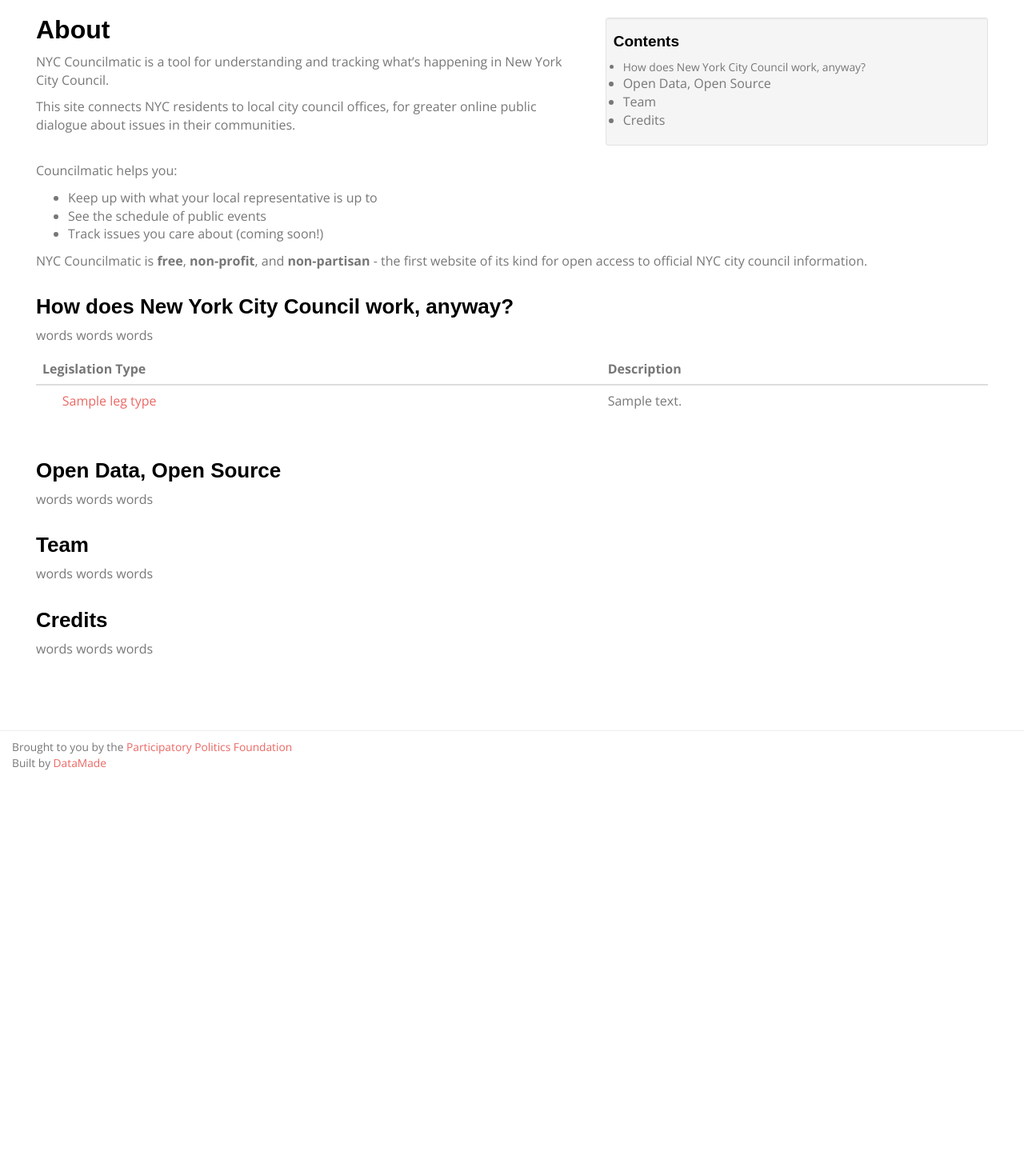
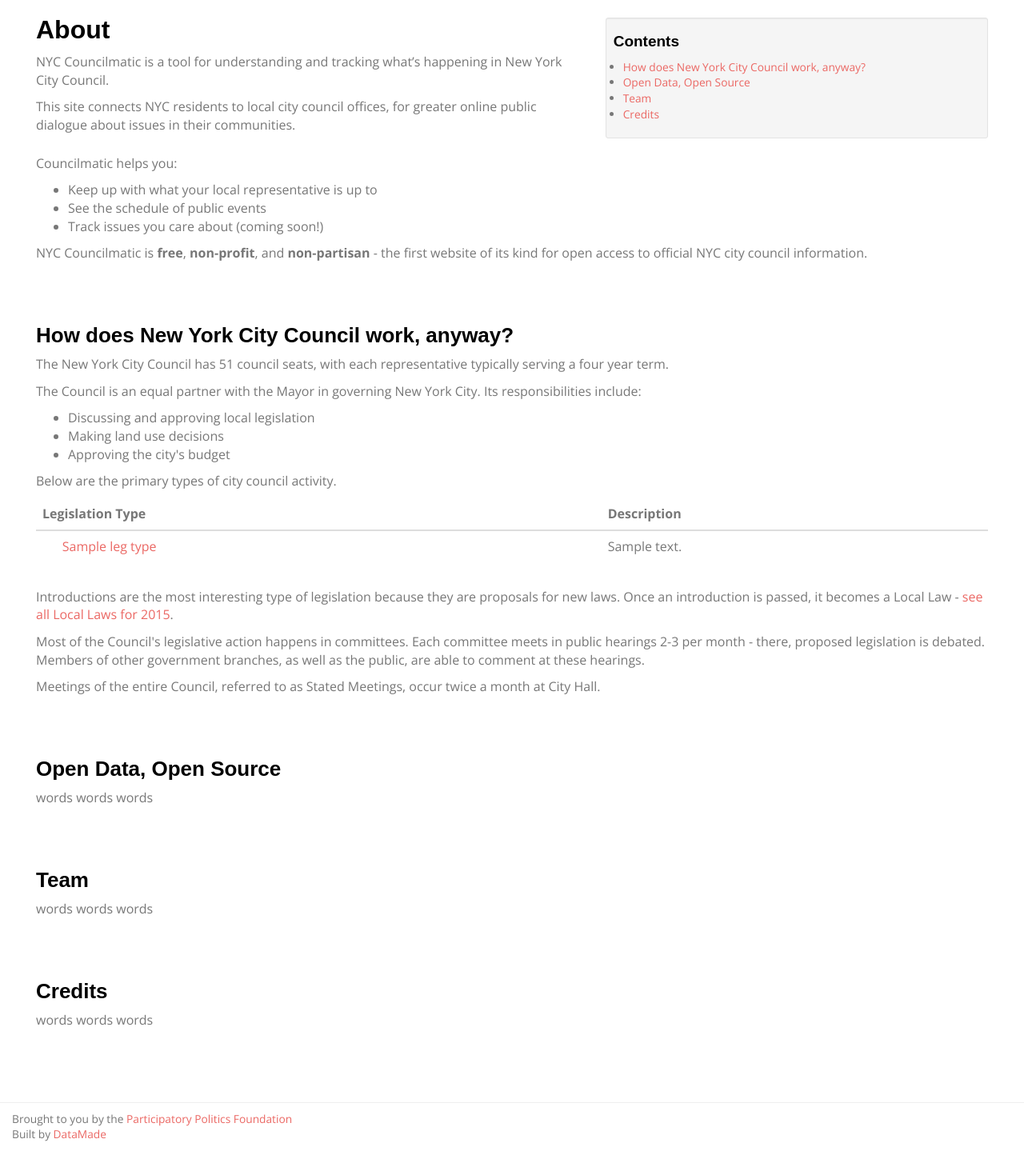
Before and after one commit to datamade/nyc-councilmatic, a Django app: template core/templates/core/about.html in a window 1280 px wide. Shown: the part 61-1500 px from the top of the page at 80% size. Before the commit the page ends 1024 px from the top, so only its background shows below. Run offline with Django 3.2, Linux system fonts and the light colour scheme; the template is opened without the code that fills it: most values are stand-ins (such as "Sample title", 1, 10 or a date in 2020); parts of the project's set-up code (start-up, migrations or seed data) failed here and were passed over; some libraries are stand-ins or nearby versions; some web fonts are replaced.

Commit message:
how city council works, first pass, #53

```diff
--- a/core/templates/core/about.html
+++ b/core/templates/core/about.html
@@ -14,16 +14,24 @@
             <div class="well well-sm">
                 <h4>Contents</h4>
                 <ul class="less-pad-list">
-                    <li class="small">How does New York City Council work, anyway?</li>
-                    <li>Open Data, Open Source</li>
-                    <li>Team</li>
-                    <li>Credits</li>
+                    <li class="small">
+                        <a href="#about-city-council">How does New York City Council work, anyway?</a>
+                    </li>
+                    <li class="small">
+                        <a href="#open-data-open-source">Open Data, Open Source</a>
+                    </li>
+                    <li class="small">
+                        <a href="#team">Team</a>
+                    </li>
+                    <li class="small">
+                        <a href="#credits">Credits</a>
+                    </li>
                 </ul>
             </div>
         </div>
     </div>
 
-    <div class="row-fluid">
+    <div class="row-fluid clearfix">
         <div class="col-sm-12">
             <p>Councilmatic helps you:</p>
             <ul>
@@ -43,10 +51,28 @@
     </div>
 
 
-    <div class="row-fluid">
+    <div class="row-fluid clearfix" id="about-city-council">
         <div class="col-sm-12">
+            <br/><br/>
             <h3>How does New York City Council work, anyway?</h3>
-            <p>words words words</p>
+
+            <p>The New York City Council has 51 council seats, with each representative typically serving a four year term.</p>
+
+            <p>The Council is an equal partner with the Mayor in governing New York City. Its responsibilities include:</p>
+            <ul>
+                <li>
+                    Discussing and approving local legislation
+                </li>
+                <li>
+                    Making land use decisions
+                </li>
+                <li>
+                    Approving the city's budget
+                </li>
+            </ul>
+
+
+            <p>Below are the primary types of city council activity.</p>
 
             <table class="table">
                 <thead>
@@ -75,24 +101,41 @@
                 {% endfor %}
                 </tbody>
             </table>
+
+            <p>
+                Introductions are the most interesting type of legislation because they are proposals for new laws. Once an introduction is passed, it becomes a Local Law - <a href="http://legistar.council.nyc.gov/LegislationDetail.aspx?ID=2328524&GUID=E0B4EE30-B5F7-4E90-9C97-CF96D5385E01" target="_blank">see all Local Laws for 2015</a>.
+            </p>
+
+            <p>
+                Most of the Council's legislative action happens in committees. Each committee meets in public hearings 2-3 per month - there, proposed legislation is debated. Members of other government branches, as well as the public, are able to comment at these hearings.
+            </p>
+
+            <p>
+                Meetings of the entire Council, referred to as Stated Meetings, occur twice a month at City Hall.
+            </p>
+
         </div>
     </div>
 
-    <div class="row-fluid">
+    <div class="row-fluid clearfix" id="open-data-open-source">
         <div class="col-sm-12">
+            <br/><br/>
             <h3>Open Data, Open Source</h3>
             <p>words words words</p>
         </div>
     </div>
 
-    <div class="row-fluid">
+    <div class="row-fluid clearfix" id="team">
         <div class="col-sm-12">
+            <br/><br/>
             <h3>Team</h3>
             <p>words words words</p>
         </div>
     </div>
-    <div class="row-fluid">
+
+    <div class="row-fluid clearfix" id="credits">
         <div class="col-sm-12">
+            <br/><br/>
             <h3>Credits</h3>
             <p>words words words</p>
         </div>
```
